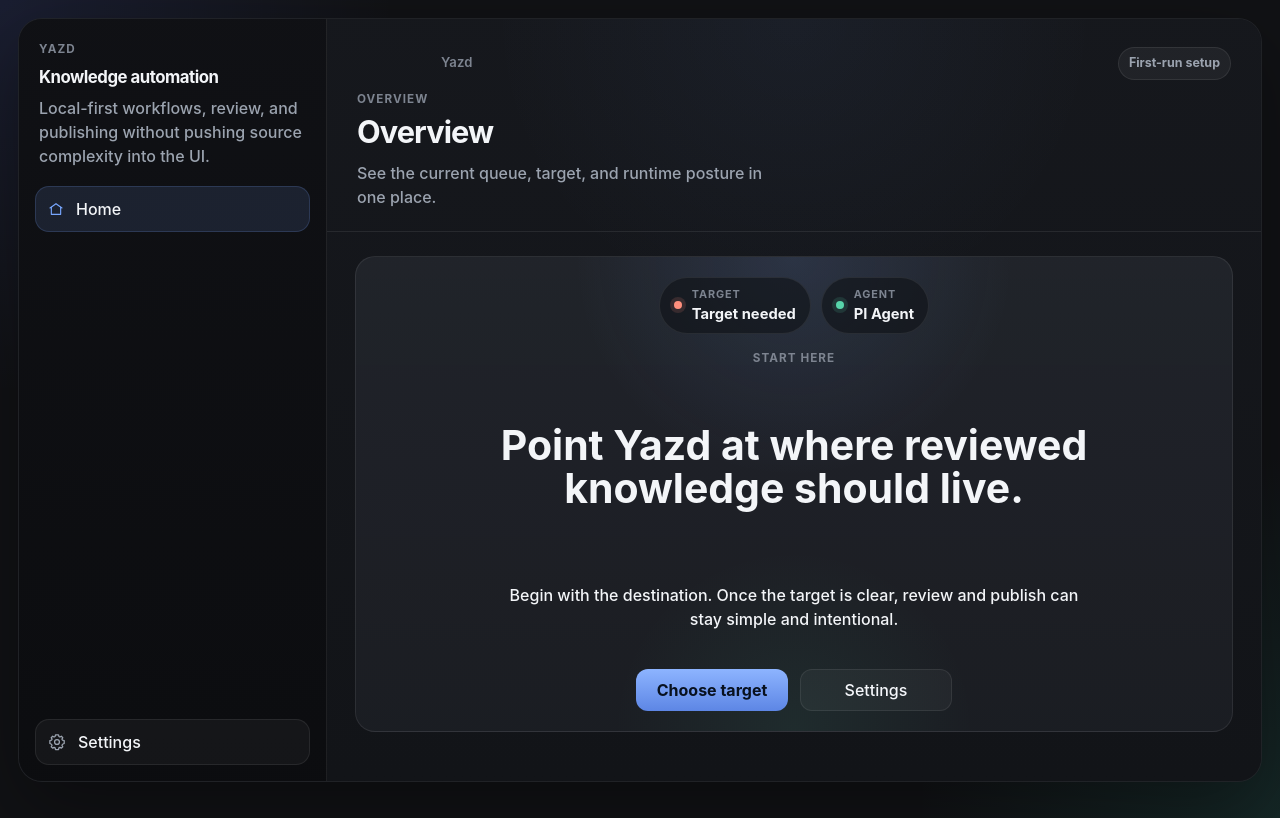
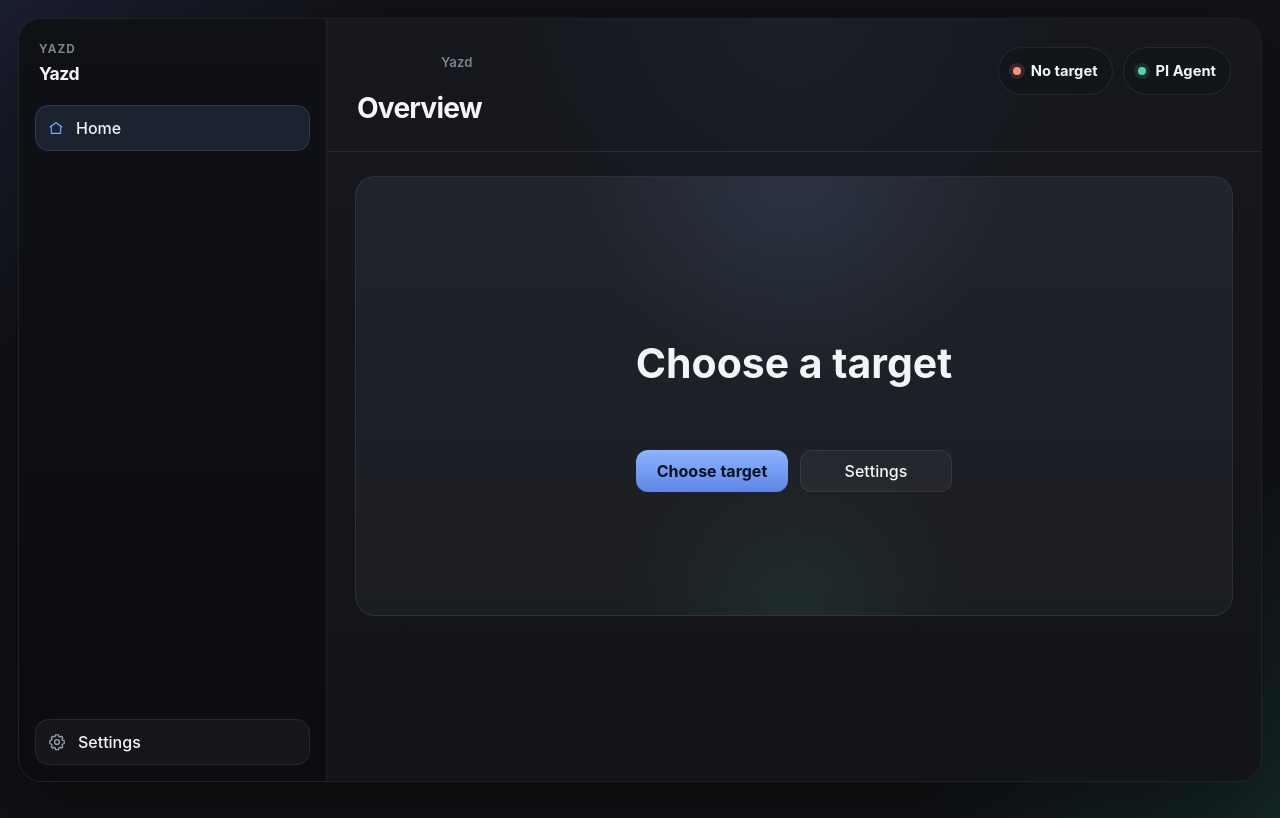
Before and after one commit to kkarimi/yazd, a website built with Vite: page index.html in a window 1280 px wide. Built offline with nearby package versions, Linux system fonts and the light colour scheme.

Commit message:
refactor: reduce overview shell copy

```diff
--- a/ui/main.ts
+++ b/ui/main.ts
@@ -77,25 +77,20 @@ const isMacLike = /Mac|iPhone|iPad|iPod/.test(globalThis.navigator.userAgent);
 const hasCustomWindowControls = isTauri() && !isMacLike;
 const appWindow = isTauri() ? getCurrentWindow() : null;
 
-const viewMeta: Record<AppView, { description: string; title: string }> = {
+const viewMeta: Record<AppView, { title: string }> = {
   overview: {
-    description: "See the current queue, target, and runtime posture in one place.",
     title: "Overview",
   },
   publish: {
-    description: "Preview where approved artifacts will land before anything writes.",
     title: "Publish",
   },
   review: {
-    description: "Work the next decision instead of scanning a long page.",
-    title: "Review Queue",
+    title: "Review",
   },
   roadmap: {
-    description: "Keep the architecture honest about what comes next.",
     title: "Roadmap",
   },
   settings: {
-    description: "Only expose the setup users actually need.",
     title: "Settings",
   },
 };
@@ -259,8 +254,7 @@ function render(): void {
         <div class="sidebar-top">
           <section class="brand-block">
             <p class="brand-eyebrow">Yazd</p>
-            <h1>Knowledge automation</h1>
-            <p class="brand-copy">Local-first workflows, review, and publishing without pushing source complexity into the UI.</p>
+            <h1>Yazd</h1>
           </section>
           <nav class="sidebar-nav" aria-label="Primary">
             ${renderNavButton("overview", "Home", iconHome())}
@@ -335,9 +329,7 @@ function render(): void {
               <span class="window-title">Yazd</span>
             </div>
             <div>
-            <p class="topbar-eyebrow">${meta.title}</p>
-            <h2>${meta.title}</h2>
-            <p class="topbar-copy">${meta.description}</p>
+              <h2>${meta.title}</h2>
             </div>
           </div>
           <div class="topbar-actions">
@@ -369,14 +361,7 @@ function renderViewContent(
         <section class="view-grid overview-grid zen-grid ${settings.knowledgeBasePath.trim() ? "" : "zen-grid-onboarding"}">
           <article class="pane-card hero-card zen-hero">
             <div class="zen-center">
-              ${renderOverviewStatusStrip(settings)}
-              <p class="section-kicker">Start here</p>
-              <h3>${settings.knowledgeBasePath.trim() ? "A calmer way to move work into your knowledge base." : "Point Yazd at where reviewed knowledge should live."}</h3>
-              <p>
-                ${settings.knowledgeBasePath.trim()
-                  ? "The heavy detail is there when you need it. The default screen should mainly answer what the next step is."
-                  : "Begin with the destination. Once the target is clear, review and publish can stay simple and intentional."}
-              </p>
+              <h3>${settings.knowledgeBasePath.trim() ? (dashboard.reviewItems[0]?.title ?? "Everything is quiet") : "Choose a target"}</h3>
               <div class="zen-actions">
                 <button class="primary-button zen-primary" data-view="${settings.knowledgeBasePath.trim() ? "review" : "settings"}" type="button">
                   ${settings.knowledgeBasePath.trim() ? "Continue review" : "Choose target"}
@@ -389,25 +374,6 @@ function renderViewContent(
               </div>
             </div>
           </article>
-
-          ${
-            settings.knowledgeBasePath.trim()
-              ? `
-                <article class="pane-card quiet-card">
-                  <div class="card-header">
-                    <div>
-                      <p class="section-kicker">Next step</p>
-                      <h3>${dashboard.reviewItems[0]?.title ?? "Everything is quiet"}</h3>
-                    </div>
-                  </div>
-                  <div class="callout-card">
-                    <p class="callout-title">${dashboard.reviewItems[0]?.bucket ?? "No queue"}</p>
-                    <p>${dashboard.reviewItems[0]?.summary ?? "When there is nothing urgent, Yazd should stay out of the way."}</p>
-                  </div>
-                </article>
-              `
-              : ""
-          }
 
           ${
             settings.knowledgeBasePath.trim()
@@ -891,8 +857,10 @@ function renderTopbarActions(
 
   if (state.dashboardStatus === "loading") {
     pieces.push(`<div class="soft-chip soft-chip-active">Refreshing</div>`);
-  } else if (!hasConfiguredTarget) {
-    pieces.push(`<div class="soft-chip">First-run setup</div>`);
+  }
+
+  if (view === "overview") {
+    pieces.push(renderOverviewStatusStrip(currentSettings()));
   } else if (view === "review") {
     pieces.push(`<div class="soft-chip">${reviewLoad}</div>`);
   } else if (view === "publish") {
@@ -916,24 +884,18 @@ function renderOverviewStatusStrip(settings: AppSettings): string {
     ? settings.knowledgeBaseKind === "obsidian-vault"
       ? "Vault connected"
       : "Folder connected"
-    : "Target needed";
+    : "No target";
   const agentLabel = agentOptions.find((option) => option.id === settings.agentId)?.label ?? "Unknown agent";
 
   return `
     <div class="overview-status-strip">
       <div class="overview-status-pill ${hasConfiguredTarget ? "overview-status-pill-ready" : "overview-status-pill-alert"}">
         <span class="overview-status-light" aria-hidden="true"></span>
-        <span class="overview-status-copy">
-          <span class="overview-status-label">Target</span>
-          <strong>${targetLabel}</strong>
-        </span>
+        <strong>${targetLabel}</strong>
       </div>
       <div class="overview-status-pill overview-status-pill-ready">
         <span class="overview-status-light" aria-hidden="true"></span>
-        <span class="overview-status-copy">
-          <span class="overview-status-label">Agent</span>
-          <strong>${agentLabel}</strong>
-        </span>
+        <strong>${agentLabel}</strong>
       </div>
     </div>
   `;
--- a/ui/styles.css
+++ b/ui/styles.css
@@ -103,12 +103,11 @@ summary {
 
 .brand-block {
   display: grid;
-  gap: 6px;
+  gap: 2px;
   padding: 4px 4px 2px;
 }
 
 .brand-eyebrow,
-.topbar-eyebrow,
 .section-kicker,
 .item-meta,
 .runtime-label {
@@ -133,11 +132,10 @@ summary {
 }
 
 .brand-block h1 {
-  font-size: 1.05rem;
+  font-size: 1.1rem;
 }
 
 .brand-copy,
-.topbar-copy,
 .workspace-meta,
 .callout-card p,
 .stack-item p,
@@ -379,7 +377,7 @@ summary {
 
 .topbar-main {
   display: grid;
-  gap: 12px;
+  gap: 8px;
   min-width: 0;
 }
 
@@ -399,12 +397,7 @@ summary {
 }
 
 .topbar h2 {
-  font-size: clamp(1.9rem, 2.4vw, 2.6rem);
-}
-
-.topbar-copy {
-  margin-top: 6px;
-  max-width: 54ch;
+  font-size: clamp(1.7rem, 2.2vw, 2.2rem);
 }
 
 .topbar-actions {
@@ -415,10 +408,6 @@ summary {
 
 .topbar-actions:empty {
   display: none;
-}
-
-.app-shell-onboarding .topbar-copy {
-  max-width: 42ch;
 }
 
 .app-shell-onboarding .topbar-actions {
@@ -611,7 +600,7 @@ select:focus {
 
 .zen-center {
   display: grid;
-  gap: 16px;
+  gap: 24px;
   margin: 0 auto;
   max-width: 620px;
   place-items: center;
@@ -624,7 +613,7 @@ select:focus {
   display: flex;
   flex-wrap: wrap;
   gap: 10px;
-  justify-content: center;
+  justify-content: flex-end;
 }
 
 .overview-status-pill {
@@ -657,22 +646,8 @@ select:focus {
   box-shadow: 0 0 0 4px rgba(255, 143, 125, 0.14);
 }
 
-.overview-status-copy {
-  display: grid;
-  gap: 1px;
-  text-align: left;
-}
-
-.overview-status-copy strong {
+.overview-status-pill strong {
   font-size: 0.92rem;
-}
-
-.overview-status-label {
-  color: var(--muted-soft);
-  font-size: 0.68rem;
-  font-weight: 700;
-  letter-spacing: 0.08em;
-  text-transform: uppercase;
 }
 
 .hero-copy h3 {
@@ -683,17 +658,13 @@ select:focus {
 .zen-center h3 {
   font-size: clamp(2rem, 3.2vw, 3rem);
   line-height: 1.05;
-}
-
-.zen-center p {
-  max-width: 56ch;
+  max-width: 12ch;
 }
 
 .zen-actions {
   display: flex;
   gap: 12px;
   justify-content: center;
-  padding-top: 6px;
 }
 
 .zen-actions .toolbar-button,
```
